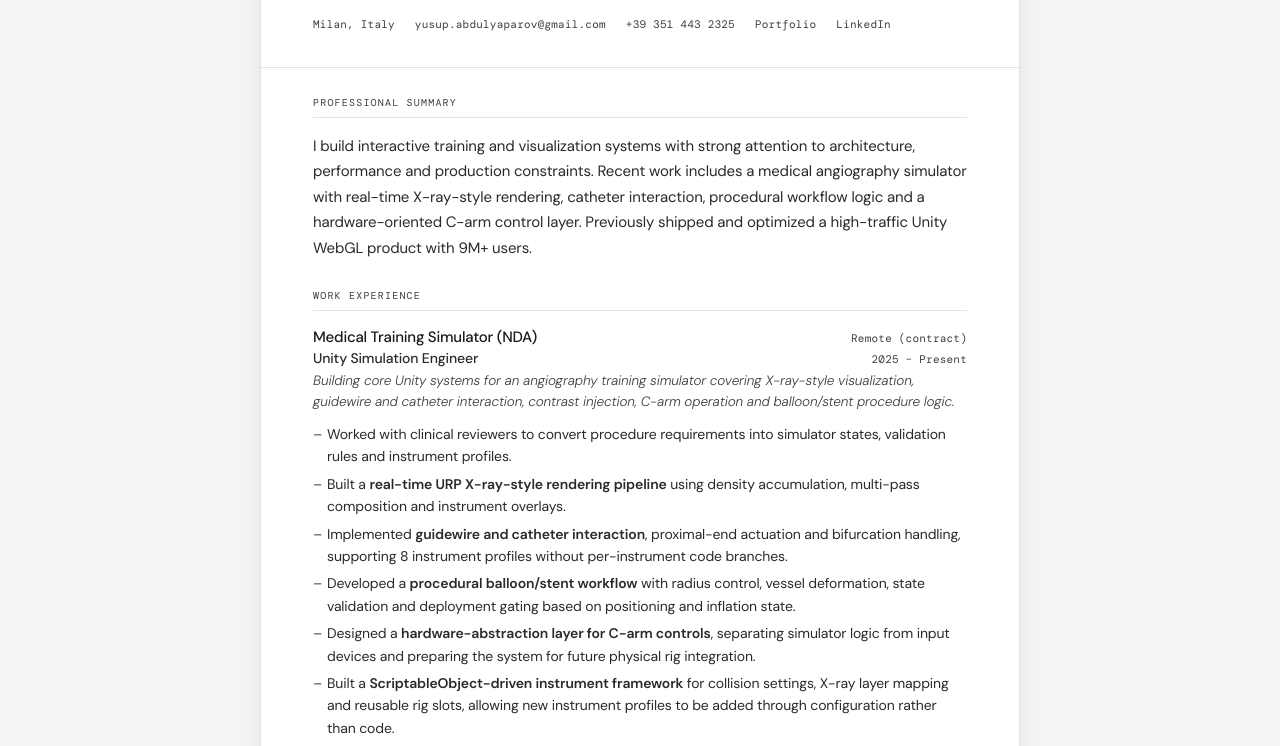
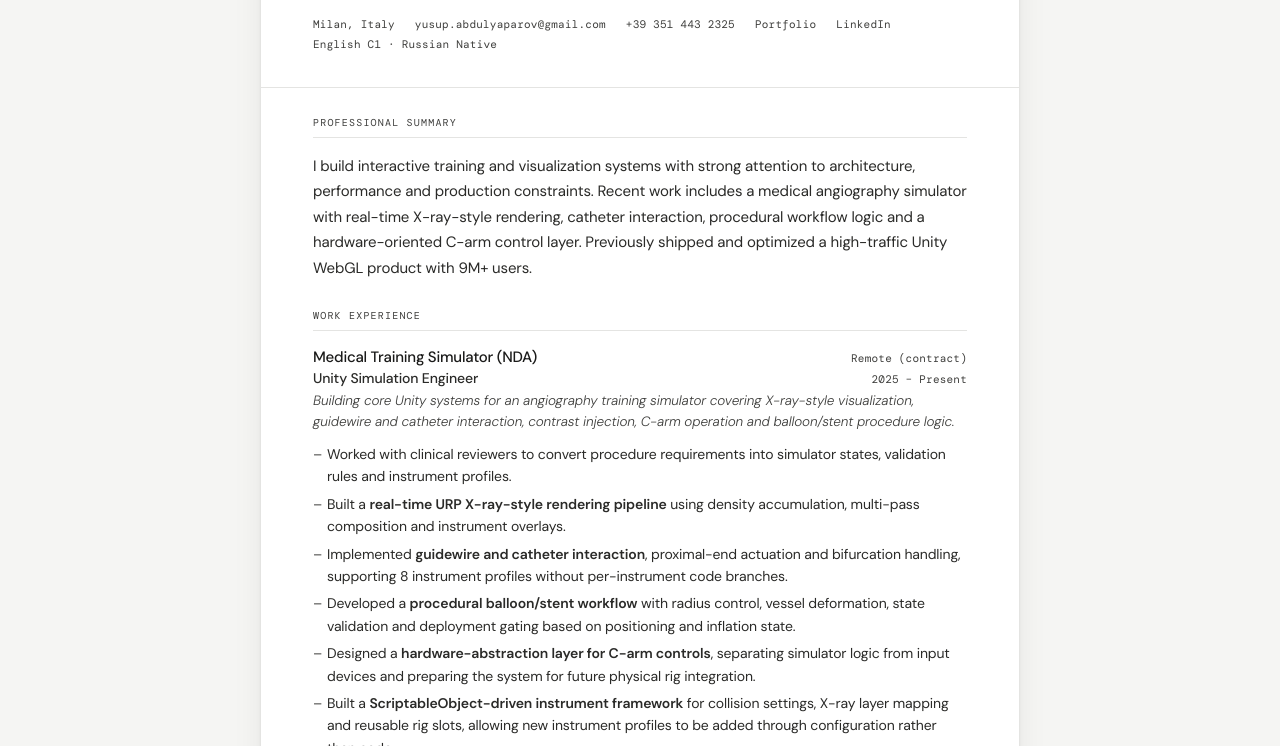
Before and after one commit to Kanopuster/Kanopuster.github.io, a plain HTML site: page cv.html in a window 1280 px wide. Shown: the part 204-950 px from the top of the page. Drawn offline with nearby package versions, Linux system fonts and the light colour scheme; a web font is replaced by a local one.

Commit message:
cv.html: add languages line back to header

```diff
--- a/cv.html
+++ b/cv.html
@@ -373,6 +373,7 @@ body { transition: background-color 0.3s ease, color 0.3s ease; }
         <span class="cv-meta-item">+39 351 443 2325</span>
         <span class="cv-meta-item"><a href="https://kanopuster.github.io/" target="_blank">Portfolio</a></span>
         <span class="cv-meta-item"><a href="https://www.linkedin.com/in/iusup-abduliaparov-85b30b30a/" target="_blank">LinkedIn</a></span>
+        <span class="cv-meta-item">English C1 · Russian Native</span>
       </div>
     </div>
 
```
